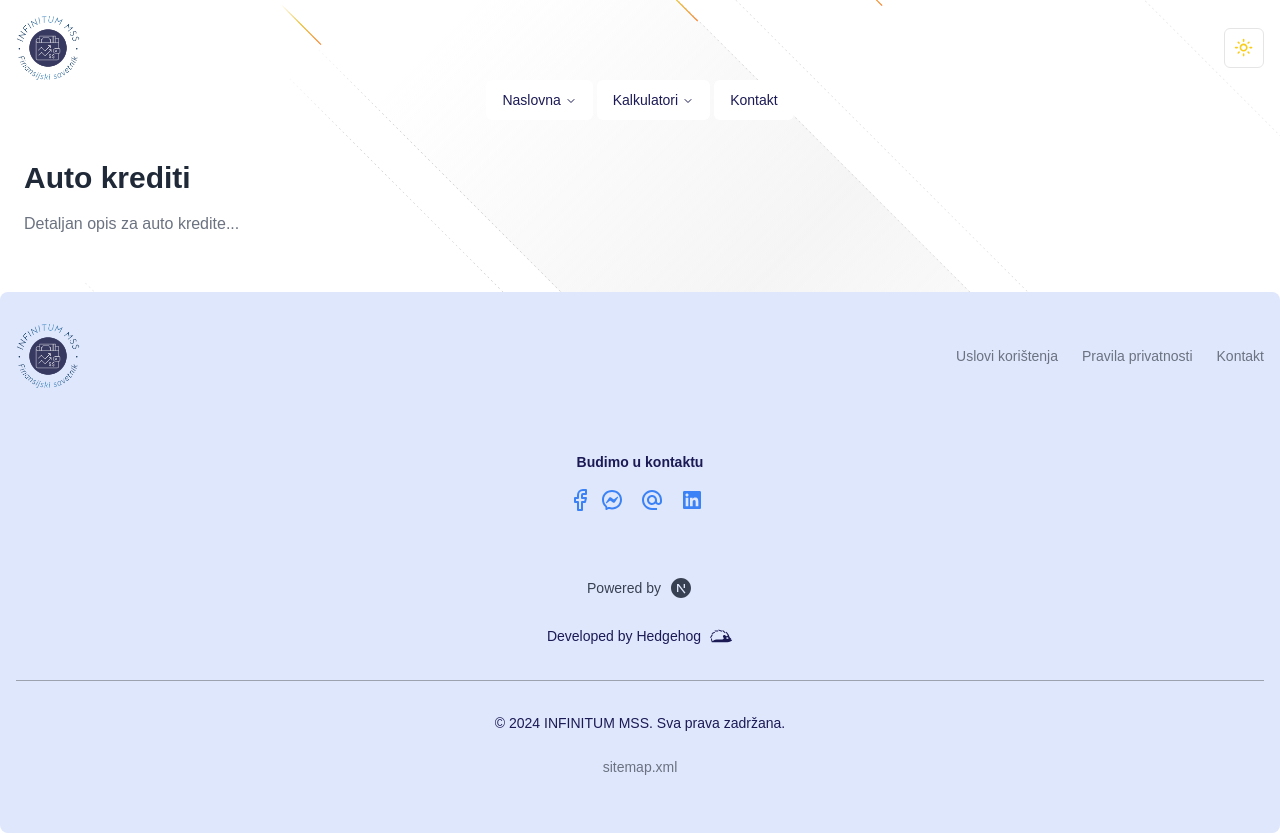
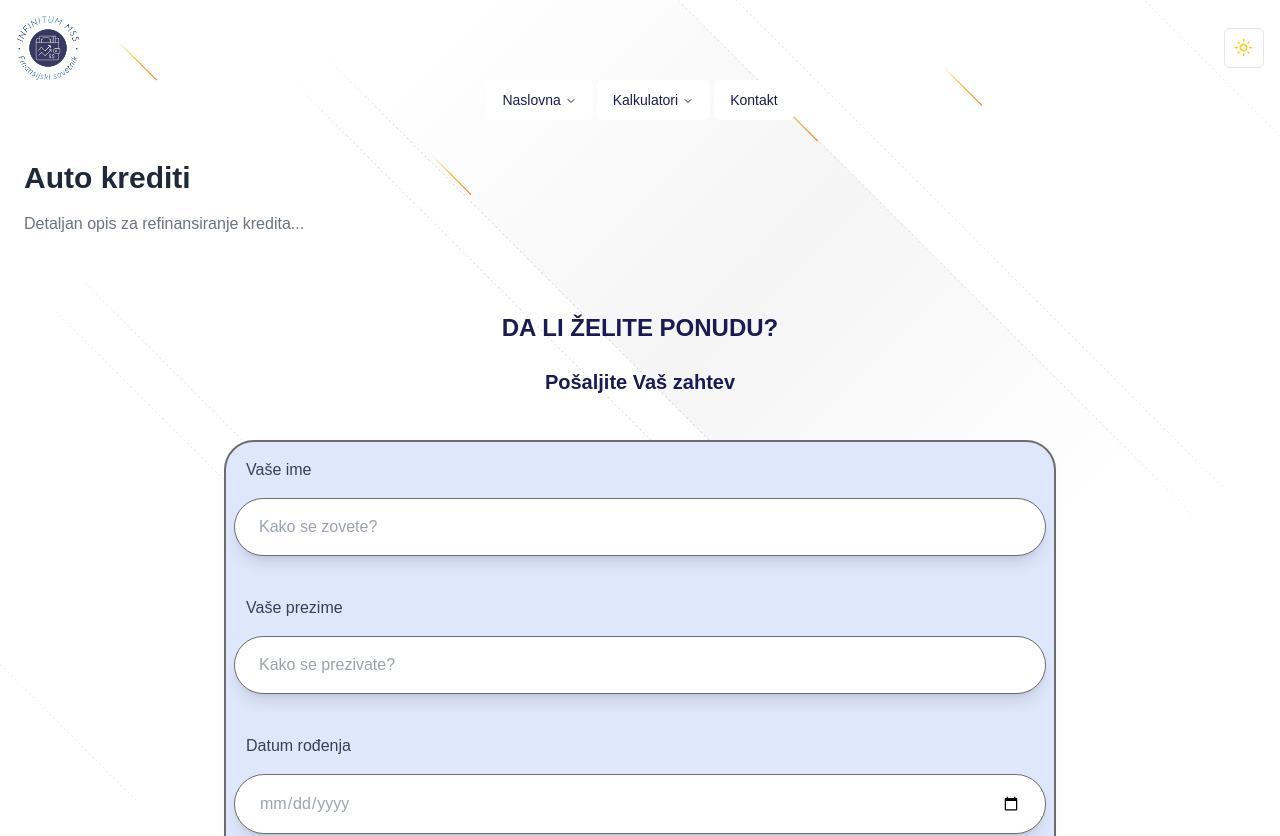
Before and after one commit to darkohedgehog/kreditni-savetnik, a Next.js app: page /krediti/auto-krediti in a window 1280 px wide. Shown: the top 836 px of the page. Built offline with nearby package versions, Linux system fonts and the light colour scheme.

Commit message:
"Updated credit data and added ContactForm component to CreditDetailPage"

```diff
--- a/data.ts
+++ b/data.ts
@@ -4,7 +4,7 @@ export type Credit = {
     title: string;
     shortdesc: string;
     description: string;
-    image: string;  // Dodaj polje za sliku
+    image: string;
   };
 
   export const credits: Credit[] = [
@@ -12,7 +12,7 @@ export type Credit = {
       id: 1,
       slug: 'dinarski-kes-kredit',
       title: 'Dinarski keš kredit',
-      shortdesc: 'Kratak opis',
+      shortdesc: 'Važno je biti upućen u to da se krediti mogu klasifikovati kao zahtevniji i manje zahtevni. Osnovne razlike između njih proizilaze iz iznosa novca potrebnog za njihovo odobrenje od strane banke. Stoga je ključno da pre podnošenja zahteva za kredit izvršite temeljnu procenu i utvrdite svoje stvarne potrebe i finansijske kapacitete...',
       description: 'Detaljan opis za dinarski keš kredit...',
       image: 'https://res.cloudinary.com/dhkmlqg4o/image/upload/v1728830535/kreditni_savetnik/kes-kredit-banner_ywguzd.jpg',
     },
@@ -20,15 +20,15 @@ export type Credit = {
       id: 2,
       slug: 'auto-krediti',
       title: 'Auto krediti',
-      shortdesc: 'Kratak opis',
-      description: 'Detaljan opis za auto kredite...',
+      shortdesc: 'Auto krediti su veoma traženi jer pojednostavljuju proces kupovine novih ili polovnih vozila. Da biste izbegli stres i dugotrajno pretraživanje brojnih ponuda na internetu, preporučujemo da se obratite jednom od naših savetnika. Oni će vam pružiti sve neophodne informacije i pomoći da napravite najbolji izbor...',
+      description: 'Detaljan opis za refinansiranje kredita...',
       image: 'https://res.cloudinary.com/dhkmlqg4o/image/upload/v1728830572/kreditni_savetnik/car-kredit-banner_cxeypv.jpg',
     },
     {
       id: 3,
       slug: 'kredit-za-refinansiranje',
       title: 'Kredit za refinansiranje',
-      shortdesc: 'Kratak opis',
+      shortdesc: 'Kredit za refinansiranje je kredit koji se uzima u situacijama kada je potrebno zameniti postojeći dug po osnovu jednog ili više dobijenih kredita novim kreditom. Novi kredit se uzima najčešće u istom iznosu ali pod različitim uslovima (kamatna stopa, duži rok otplate)...',
       description: 'Detaljan opis za refinansiranje kredita...',
       image: 'https://res.cloudinary.com/dhkmlqg4o/image/upload/v1728830592/kreditni_savetnik/ref-kredit-banner_xoubmr.jpg',
     },
@@ -36,7 +36,7 @@ export type Credit = {
       id: 4,
       slug: 'stambeni-kredit',
       title: 'Stambeni kredit',
-      shortdesc: 'Kratak opis',
+      shortdesc: 'Najtraženiji i napopularniji kredit u Srbiji koji može mnogo da olakša pitanje kupovine stana, ali kada uspeju da se prevaziđu sve prepreke oko dobijanja pravih infomacija i uslova za najpovoljiji kredit...',
       description: 'Detaljan opis za stambeni kredit...',
       image: 'https://res.cloudinary.com/dhkmlqg4o/image/upload/v1728830560/kreditni_savetnik/stambeni-kredit-banner_eyfv79.jpg',
     }
--- a/src/app/krediti/[slug]/page.tsx
+++ b/src/app/krediti/[slug]/page.tsx
@@ -1,6 +1,7 @@
 "use client"
 import { useParams } from 'next/navigation';
 import { credits } from '../../../../data';
+import ContactForm from '@/components/kontakt/ContactForm';
 
 
 const CreditDetailPage = () => {
@@ -18,6 +19,7 @@ const CreditDetailPage = () => {
     <div className="container px-6 py-10 mx-auto">
       <h1 className="text-3xl font-bold text-gray-800 dark:text-white">{credit.title}</h1>
       <p className="mt-4 text-gray-500 dark:text-gray-400">{credit.description}</p>
+      <ContactForm  />
     </div>
   );
 };
```
